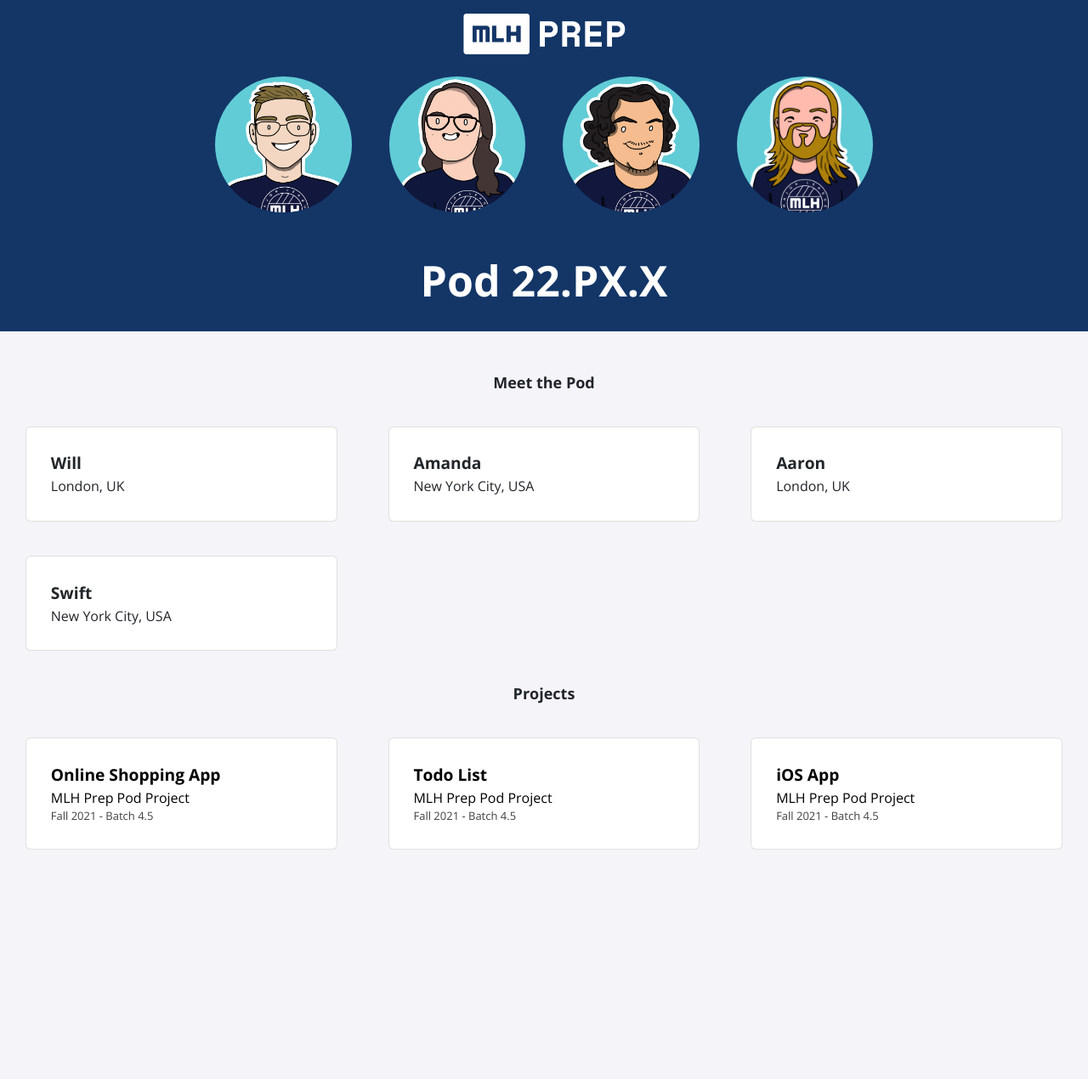
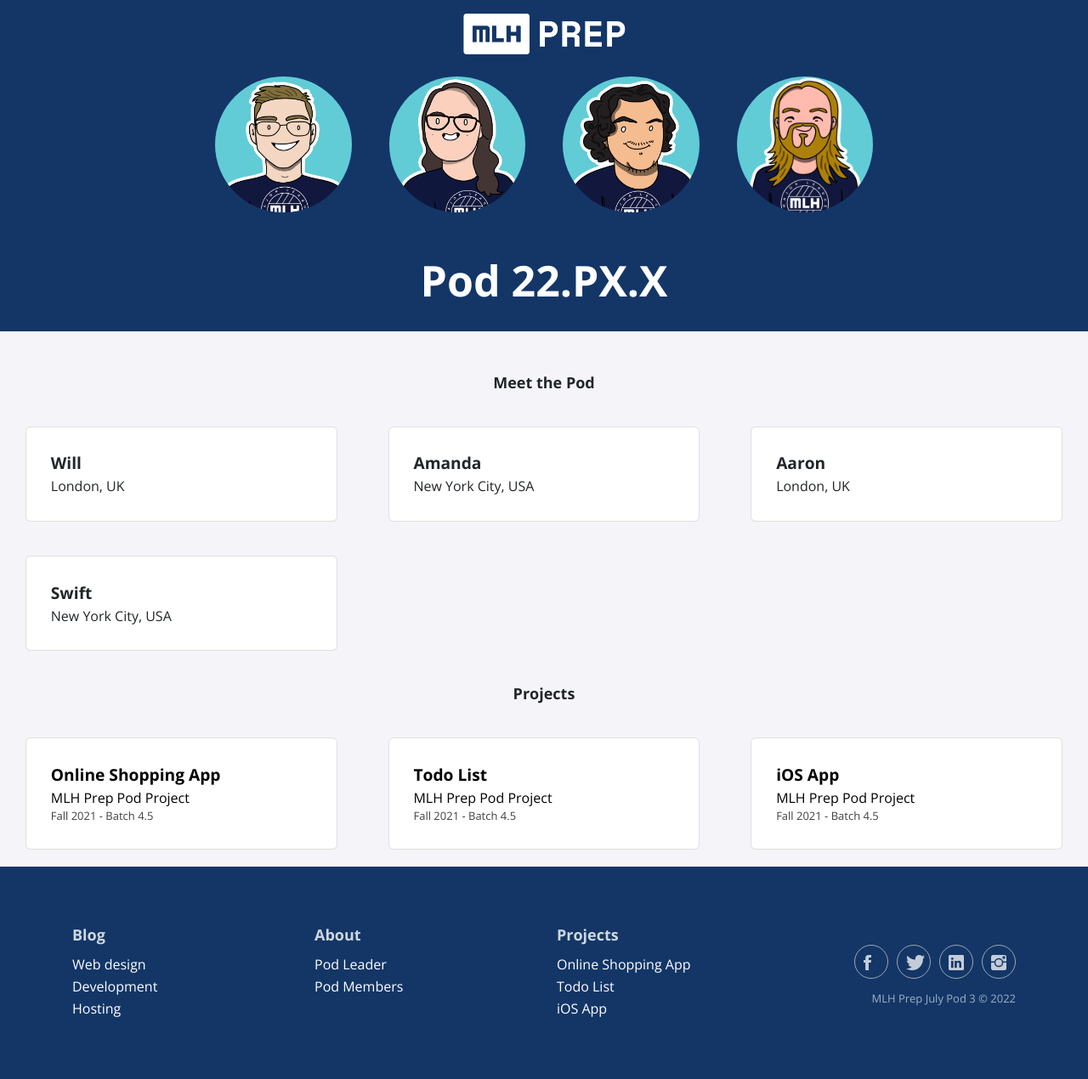
Before and after one commit to MLH-Fellowship/prep-portfolio-22.JUL.PREP.3, a Jekyll site: the page built from index.html, in a window 1280 px wide. Shown: the whole page at 85% size. Built offline with Jekyll 4.4.1, drawn with Linux system fonts in a browser that asks for light colours; nearby versions of some CDN libraries; before the commit the page ends 1070 px from its top, so only the background shows below that.

Commit message:
added footer section with sitemap

```diff
--- a/_includes/description.html
+++ b/_includes/description.html
@@ -1,5 +1,5 @@
 <h2>Meet the Pod</h2>
-<div class="card-container">
+<div id = "about" class="card-container">
     {% for item in site.data.fellows %}
     <div class="card">
         <div class="info">
--- /dev/null
+++ b/_includes/footer.html
@@ -0,0 +1,34 @@
+<div class="footer-clean">
+  <footer>
+      <div class="container">
+          <div class="row justify-content-center">
+              <div class="col-sm-4 col-md-3 item">
+                  <h3><a href="#blog">Blog</a></h3>
+                  <ul>
+                      <li>Web design</li>
+                      <li>Development</li>
+                      <li>Hosting</li>
+                  </ul>
+              </div>
+              <div class="col-sm-4 col-md-3 item">
+                  <h3><a href="#about">About</a></h3>
+                  <ul>
+                      <li>Pod Leader</li>
+                      <li>Pod Members</li>
+                  </ul>
+              </div>
+              <div class="col-sm-4 col-md-3 item">
+                  <h3><a href="#projects">Projects</a></h3>
+                  <ul>
+                      <li>Online Shopping App</li>
+                      <li>Todo List</li>
+                      <li>iOS App</li>
+                  </ul>
+              </div>
+              <div class="col-lg-3 item social"><a href="https://www.facebook.com/MajorLeagueHacking"><i class="icon ion-social-facebook"></i></a><a href="https://twitter.com/MLHacks"><i class="icon ion-social-twitter"></i></a><a href="https://www.linkedin.com/company/major-league-hacking/"><i class="icon ion-social-linkedin"></i></a><a href="https://www.instagram.com/mlhacks/?hl=en"><i class="icon ion-social-instagram"></i></a>
+                  <p class="copyright">MLH Prep July Pod 3 © 2022</p>
+              </div>
+          </div>
+      </div>
+  </footer>
+</div>
--- a/_includes/header.html
+++ b/_includes/header.html
@@ -19,12 +19,16 @@
         crossorigin="anonymous"></script>
     <script src="https://jsxss.com/assets/xss.js"
         crossorigin="anonymous"></script>
+    <script src="https://cdnjs.cloudflare.com/ajax/libs/jquery/3.2.1/jquery.min.js"></script>
+    <script src="https://cdnjs.cloudflare.com/ajax/libs/twitter-bootstrap/4.1.3/js/bootstrap.bundle.min.js"></script>
+
 
     <!-- Bootstrap CSS -->
     <link rel="stylesheet" href="https://stackpath.bootstrapcdn.com/bootstrap/4.4.1/css/bootstrap.min.css"
         integrity="sha384-Vkoo8x4CGsO3+Hhxv8T/Q5PaXtkKtu6ug5TOeNV6gBiFeWPGFN9MuhOf23Q9Ifjh" crossorigin="anonymous">
     <link rel="stylesheet" href="https://cdnjs.cloudflare.com/ajax/libs/font-awesome/5.12.1/css/all.min.css"
         integrity="sha256-mmgLkCYLUQbXn0B1SRqzHar6dCnv9oZFPEC1g1cwlkk=" crossorigin="anonymous" />
+    <link rel="stylesheet" href="https://cdnjs.cloudflare.com/ajax/libs/ionicons/2.0.1/css/ionicons.min.css">
 
     <link lang='sass' rel="stylesheet" href="/assets/css/main.css">
     <link rel='icon' href='/assets/img/favicon.ico' type='image/x-icon' />
--- a/_includes/projects.html
+++ b/_includes/projects.html
@@ -1,5 +1,5 @@
 <h2>Projects</h2>
-<div class="card-container">
+<div id= "projects" class="card-container">
     {% for item in site.data.projects %}
     {% if item.page-name %}
     <a href="/projects/{{ item.page-name }}">
--- a/_sass/all.scss
+++ b/_sass/all.scss
@@ -3,7 +3,10 @@
 @import 'navbar';
 @import 'profile';
 @import 'page';
-
+@import 'footer';
+html,body{
+  height: 100%;
+}
 .card-container {
     display: grid;
     grid-template-columns: repeat(4, 1fr);
--- /dev/null
+++ b/_sass/footer.scss
@@ -0,0 +1,86 @@
+.footer-clean {
+  padding:70px 0;
+  background-color:#133667;
+  color:#fff;
+  margin: 0px 0px;
+}
+
+.footer-clean h3 {
+  margin-top:0;
+  margin-bottom:12px;
+  font-weight:bold;
+  font-size:18px;
+}
+
+.footer-clean ul {
+  padding:0;
+  list-style:none;
+  line-height:1.6;
+  font-size:16px;
+  margin-bottom:0;
+}
+
+.footer-clean a {
+  color:inherit;
+  text-decoration:none;
+  opacity:0.8;
+}
+
+.footer-clean ul a:hover {
+  opacity:1;
+}
+
+.footer-clean .item.social {
+  text-align:right;
+}
+
+@media (max-width:767px) {
+  .footer-clean .item {
+    text-align:center;
+    padding-bottom:20px;
+  }
+}
+
+@media (max-width: 768px) {
+  .footer-clean .item.social {
+    text-align:center;
+  }
+}
+
+.footer-clean .item.social > a {
+  font-size:24px;
+  width:40px;
+  height:40px;
+  line-height:40px;
+  display:inline-block;
+  text-align:center;
+  border-radius:50%;
+  border:1px solid #ccc;
+  margin-left:10px;
+  margin-top:22px;
+  color:inherit;
+  opacity:0.75;
+}
+
+.footer-clean .item.social > a:hover {
+  opacity:0.9;
+}
+
+@media (max-width:991px) {
+  .footer-clean .item.social > a {
+    margin-top:40px;
+  }
+}
+
+@media (max-width:767px) {
+  .footer-clean .item.social > a {
+    margin-top:10px;
+  }
+}
+
+.footer-clean .copyright {
+  margin-top:14px;
+  margin-bottom:0;
+  font-size:13px;
+  opacity:0.6;
+}
--- a/index.html
+++ b/index.html
@@ -12,6 +12,8 @@
     {% include description.html %}
 
     {% include projects.html %}
+
+    {% include footer.html %}
 </body>
 
 </html>
```
